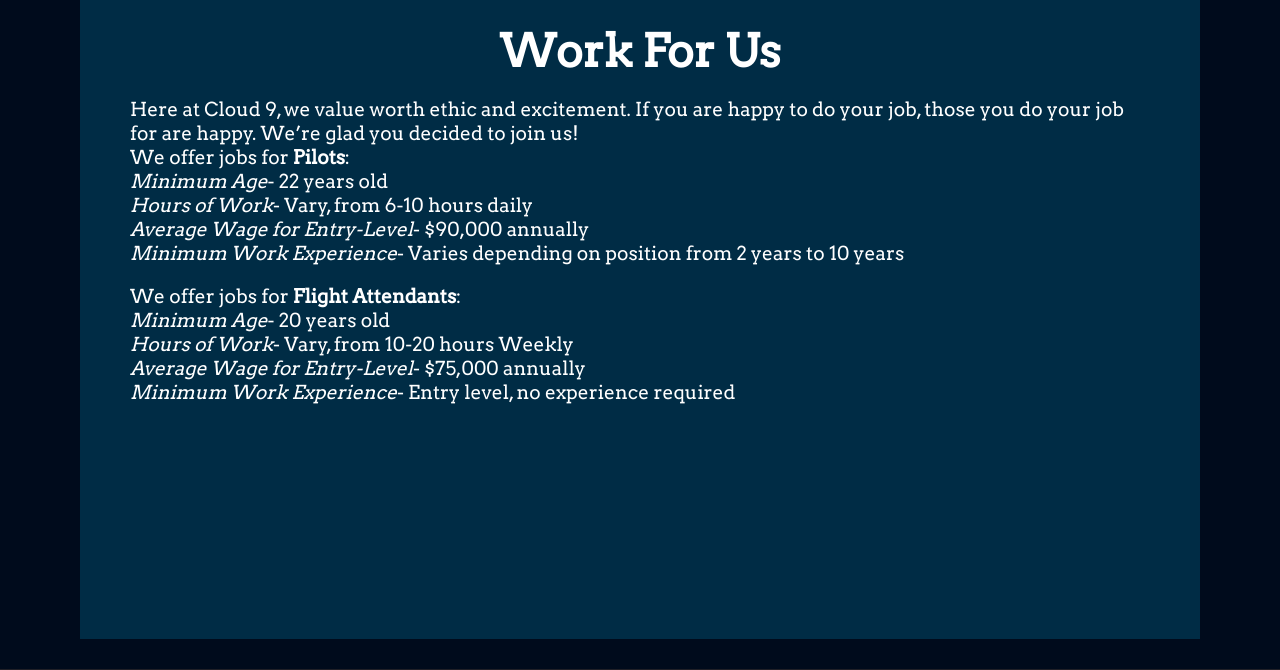
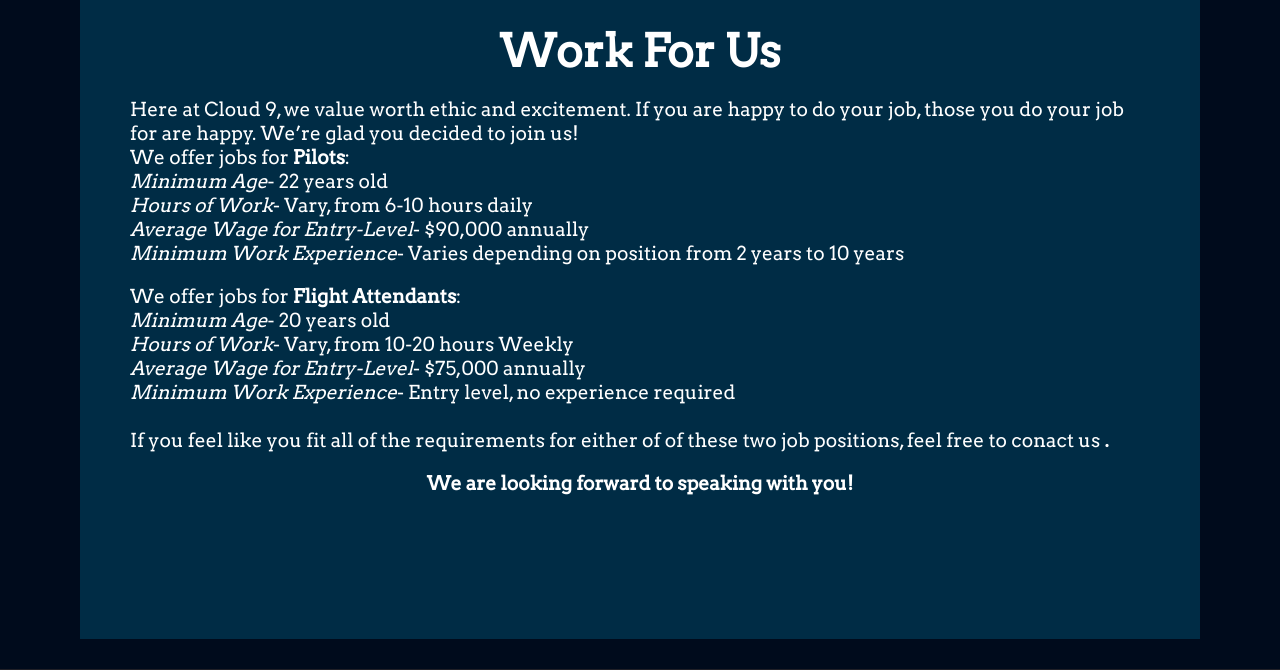
Before and after one commit to TheGuy566/fbla-cloud-nine, a Flask app: page /work in a window 1280 px wide. Shown: the part 1038-1708 px from the top of the page. Run offline with Flask 2, Linux system fonts and the light colour scheme.

Commit message:
Update work.html

```diff
--- a/cloud_nine/templates/work.html
+++ b/cloud_nine/templates/work.html
@@ -20,6 +20,10 @@
             <i>Hours of Work</i>- Vary, from 10-20 hours Weekly<br>
             <i>Average Wage for Entry-Level</i>- $75,000 annually<br>
             <i>Minimum Work Experience</i>- Entry level, no experience required<br>
+            <br>
+            If you feel like you fit all of the requirements for either of of these two job positions, feel free to conact us <strong><NineCloudAirlines@gmail.com/strong>.
+            <br>
+            <div style="text-align: center;">We are looking forward to speaking with you!<div>
         </p>
     </div>
 </section>
```
